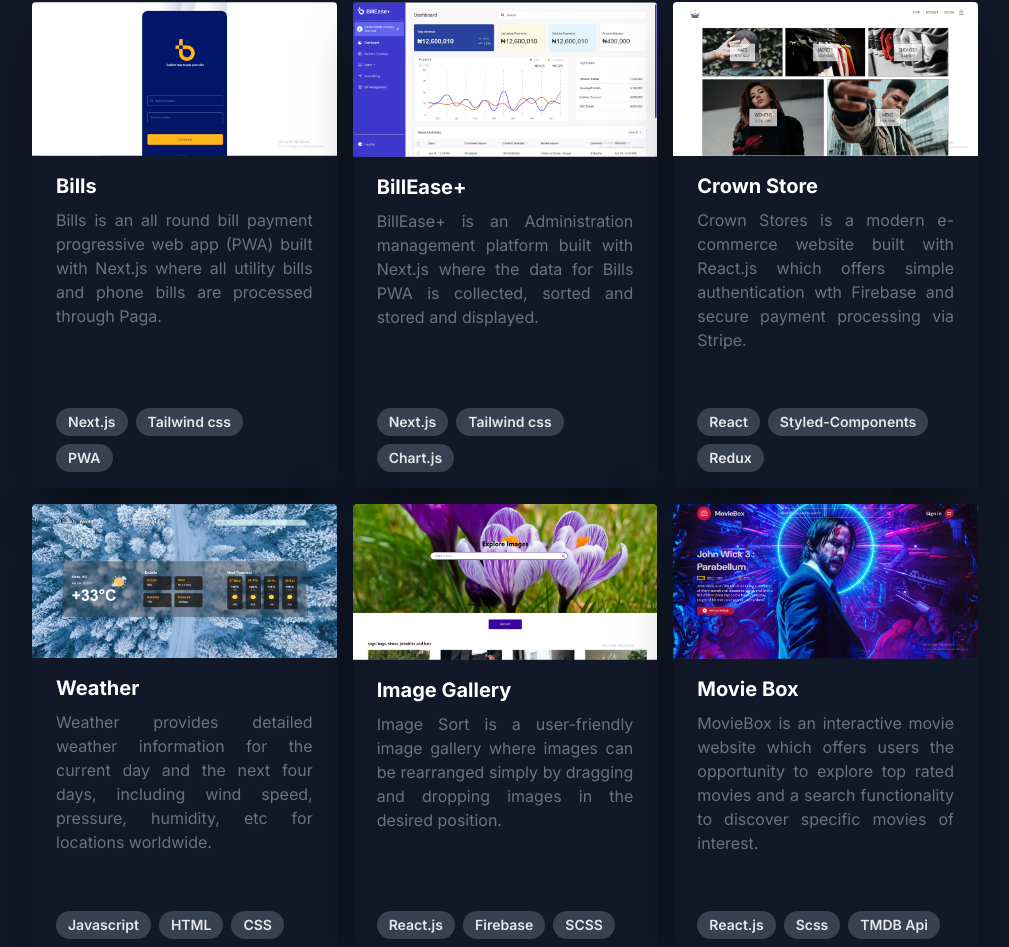
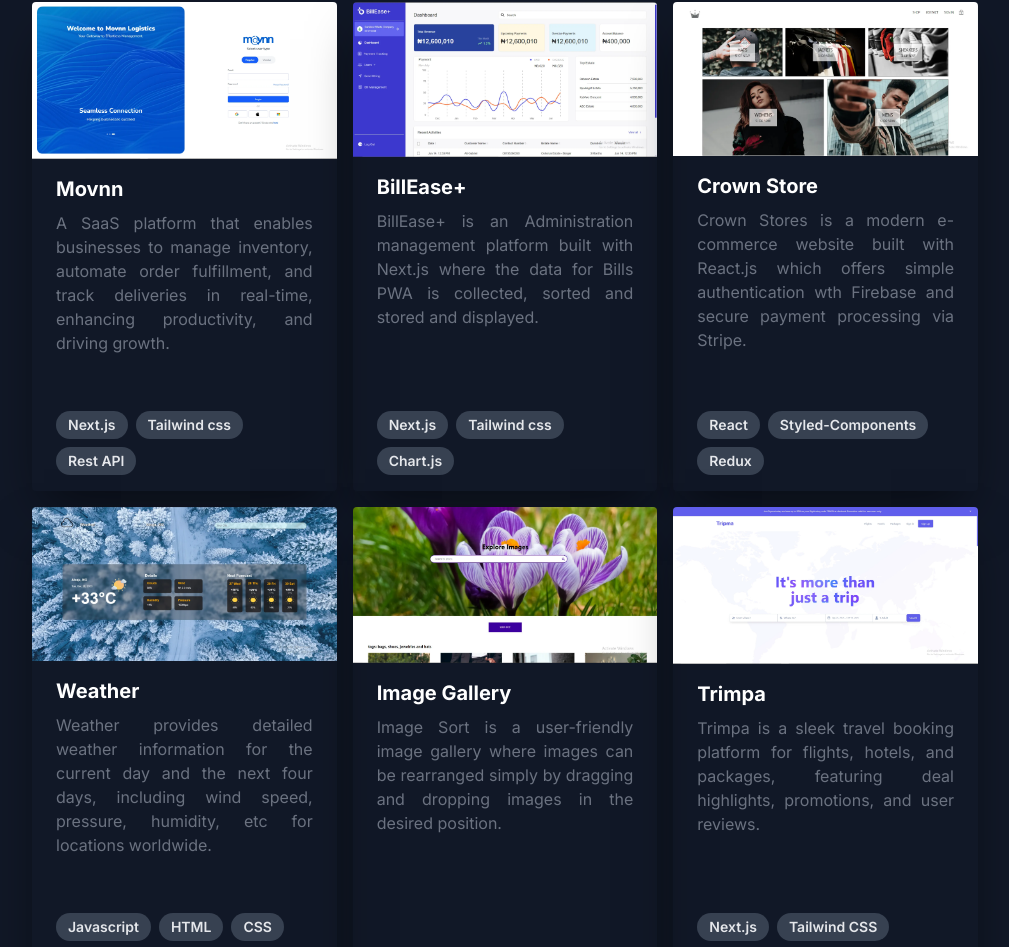
Before and after one commit to BintaSani/next-portfolio, a Next.js app: page / in a window 1280 px wide. Shown: the part 1140-2087 px from the top of the page, without its empty margins (135-1144 px from the left). Built offline with nearby package versions, Linux system fonts and the light colour scheme.

Commit message:
changed projects and added new skil

```diff
--- a/app/page.jsx
+++ b/app/page.jsx
@@ -123,13 +123,14 @@ export default function Home() {
                 </h2>
                 <div className="grid grid-cols-1 md:grid-cols-2 xl:grid-cols-3 items-stretch gap-4 px-6 py-8 mx-auto">
                   <Cards
-                    view="https://bills-pi.vercel.app/"
+                    view="https://app.movnn.com/"
                     first="Next.js"
                     second="Tailwind css"
-                    third="PWA"
-                    src="/images/bills.webp"
-                    head="Bills"
-                    content="Bills is an all round bill payment progressive web app (PWA) built with Next.js where all utility bills and phone bills are processed through Paga."
+                    third="Rest API"
+                    src="/images/movnn.webp"
+                    head="Movnn"
+                    // content="Movnn is a SaaS platform that provides a comprehensive solution for managing and optimizing business operations, enhancing productivity, and driving growth."
+                    content="A SaaS platform that enables businesses to manage inventory, automate order fulfillment, and track deliveries in real-time, enhancing productivity, and driving growth."
                   />
                   <Cards
                     view="https://bills-admin.vercel.app/"
@@ -154,6 +155,7 @@ export default function Home() {
                     first="Javascript"
                     second="HTML"
                     third="CSS"
+                    fourth="Rest API"
                     src="/images/project2.webp"
                     head="Weather"
                     content="Weather provides detailed weather information for the current day and the next four days, including wind speed, pressure, humidity, etc for locations worldwide."
@@ -168,13 +170,13 @@ export default function Home() {
                     content="Image Sort is a user-friendly image gallery where images can be rearranged simply by dragging and dropping images in the desired position."
                   />
                   <Cards
-                    view="https://moviesitetask.netlify.app/"
-                    first="React.js"
-                    second="Scss"
-                    third="TMDB Api"
-                    src="/images/project4.webp"
-                    head="Movie Box"
-                    content="MovieBox is an interactive movie website which offers users the opportunity to explore top rated movies and a search functionality to discover specific movies of interest."
+                    view="https://trimpa-flights.vercel.app/"
+                    first="Next.js"
+                    second="Tailwind CSS"
+                    third="Firebase"
+                    src="/images/trimpa.webp"
+                    head="Trimpa"
+                    content="Trimpa is a sleek travel booking platform for flights, hotels, and packages, featuring deal highlights, promotions, and user reviews."
                   />
                 </div>
               </motion.section>
--- a/components/cards.jsx
+++ b/components/cards.jsx
@@ -2,7 +2,7 @@ import React from "react";
 import { motion } from "framer-motion";
 import { InView } from "react-intersection-observer";
 
-function cards({ src, head, content, first, second, third, view }) {
+function cards({ src, head, content, first, second, third, fourth, view }) {
   return (
     <InView>
       {({ inView, ref }) => (
@@ -39,6 +39,11 @@ function cards({ src, head, content, first, second, third, view }) {
                 <span className="inline-block bg-gray-700 rounded-full px-3 py-1 text-sm font-semibold text-gray-200 mr-2 mb-2">
                   {third}
                 </span>
+                {fourth ? (
+                  <span className="inline-block bg-gray-700 rounded-full px-3 py-1 text-sm font-semibold text-gray-200 mr-2 mb-2">
+                    {fourth}
+                  </span>
+                ) : null}
               </div>
             </motion.div>
           </a>
--- a/components/skills.jsx
+++ b/components/skills.jsx
@@ -8,7 +8,7 @@ import {
   SiNodedotjs,
   SiShadcnui,
 } from "react-icons/si";
-import { RiTailwindCssFill } from "react-icons/ri";
+import { RiTailwindCssFill, RiFirebaseFill } from "react-icons/ri";
 import { FaReact, FaCss3Alt } from "react-icons/fa";
 import { ImGithub } from "react-icons/im";
 import { TbApi } from "react-icons/tb";
@@ -36,6 +36,7 @@ const Skills = () => {
             <ImGithub className="size-16 text-gray-500 dark:text-gray-400" />
             <SiNodedotjs className="size-16 text-gray-500 dark:text-gray-400" />
             <SiShadcnui className="size-16 text-gray-500 dark:text-gray-400" />
+            <RiFirebaseFill className="size-16 text-gray-500 dark:text-gray-400" />
           </div>
         </Marquee>
       </div>
```
Also changed, not shown: public/images/movnn.webp (added), public/images/trimpa.webp (added).
